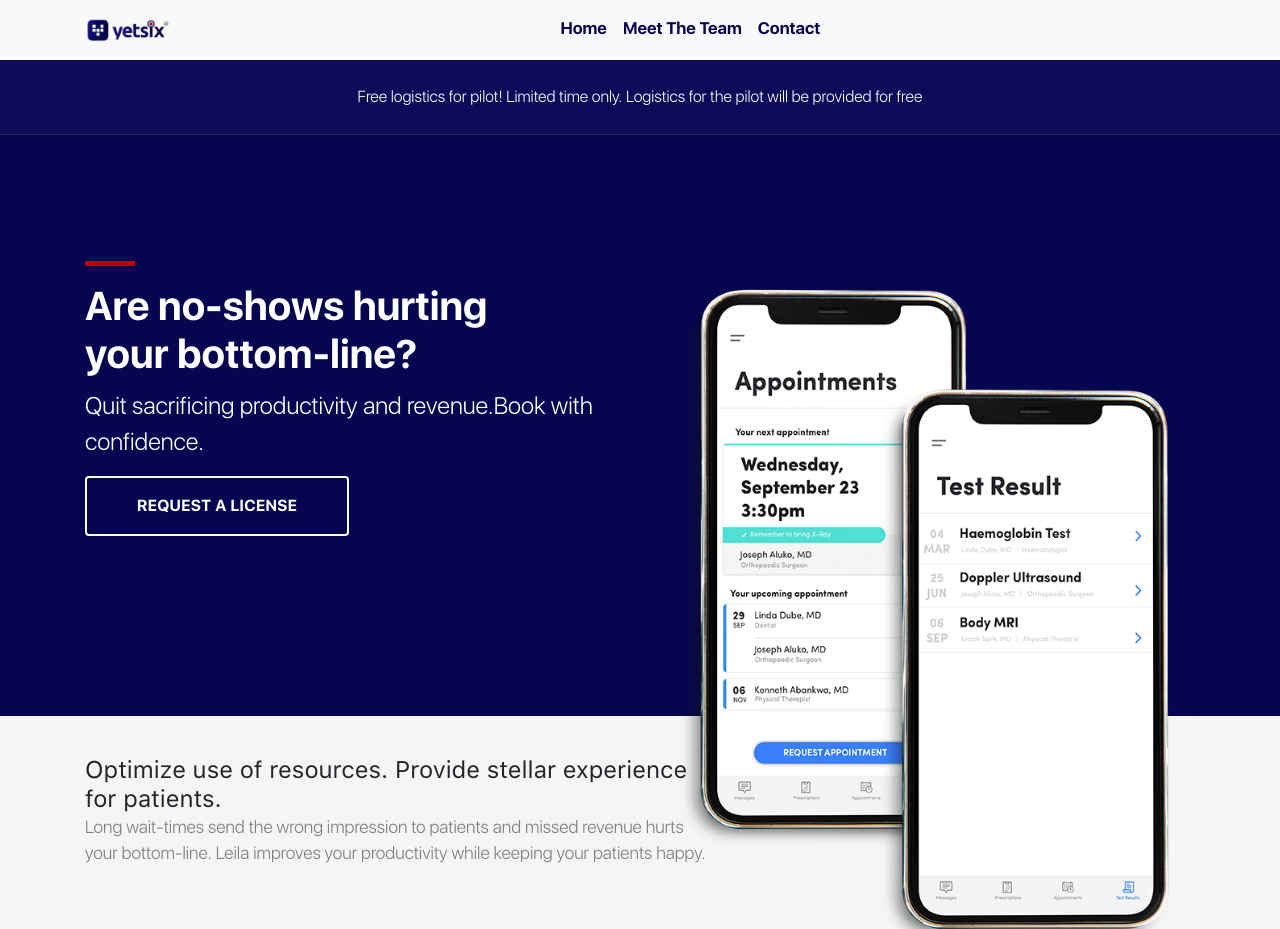
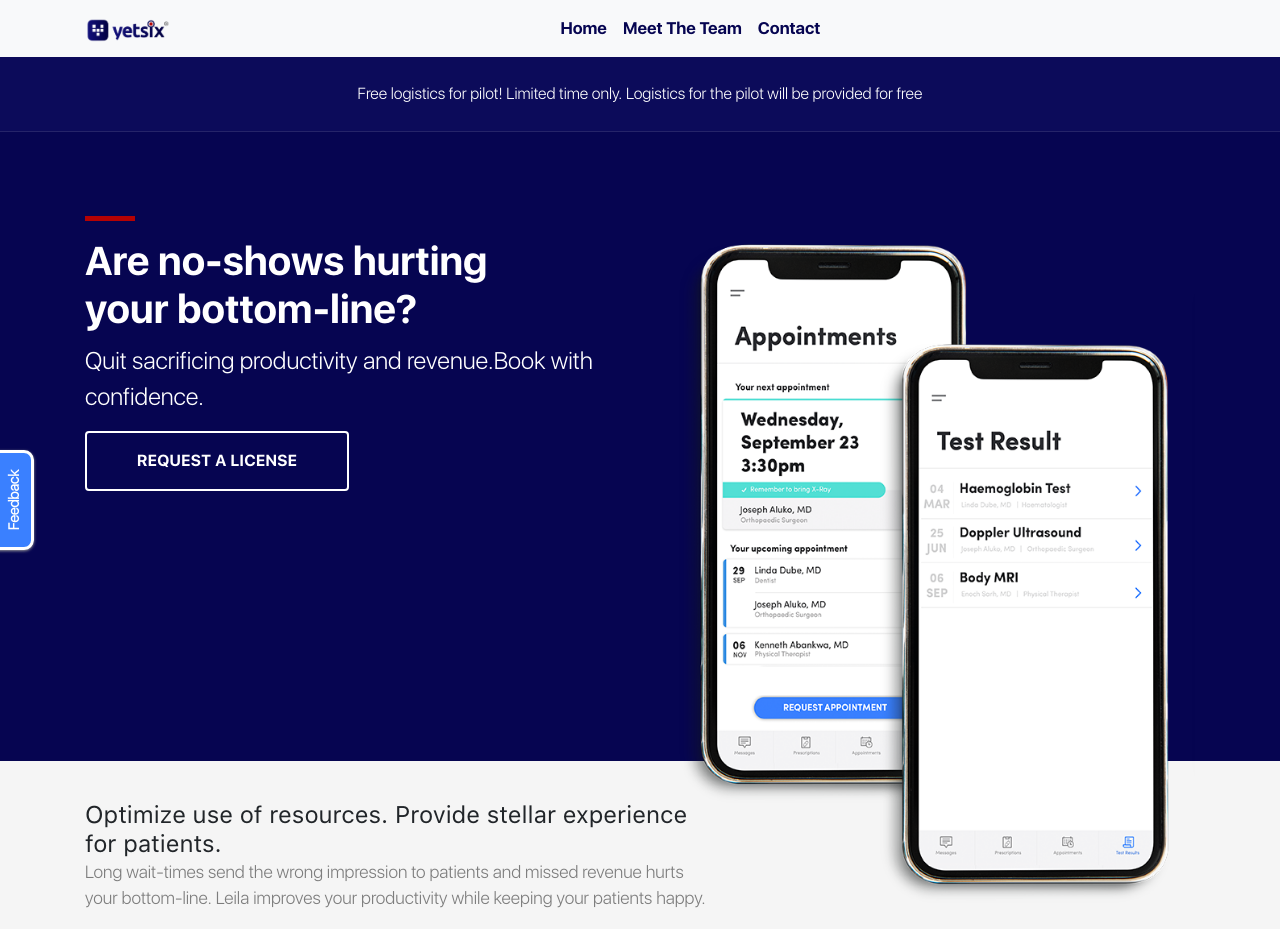
Before and after one commit to mcofie/yetsix, a plain HTML site: page index.html in a window 1280 px wide. Shown: the top 929 px of the page. Drawn offline with nearby package versions, Linux system fonts and the light colour scheme.

Commit message:
added feedback button to website

```diff
--- a/assets/css/app.scss
+++ b/assets/css/app.scss
@@ -83,7 +83,12 @@ h1, h2, h3, h5, h4, h6, nav a {
   color: #FFF;
   background-color: #0c0b5a;
   border: none;
-  border-bottom: 1px solid #2d2d2d;
+  border-bottom: 1px solid #252469;
+}
+
+.list-group-item {
+  padding: .45rem 1rem;
+  border: 1px solid rgba(0, 0, 0, 0.05);
 }
 
 nav {
@@ -96,6 +101,34 @@ nav {
     }
   }
 }
+
+
+.feedback-button {
+  height: 40px;
+  border: solid 3px #FFF;
+  background: #3a80ff;
+  width: 100px;
+  line-height: 32px;
+  border-radius: 0 0 10px 10px;
+  -webkit-transform: rotate(-90deg);
+  font-weight: 600;
+  color: white;
+  transform: rotate(-90deg);
+  -ms-transform: rotate(-90deg);
+  -moz-transform: rotate(-90deg);
+  text-align: center;
+  font-size: 0.9em;
+  position: fixed;
+  left: -36px;
+  top: 45%;
+  z-index: 999;
+  box-shadow: -1px 0px 3px 0px #989898;
+}
+
+button:focus {
+  outline: none;
+}
+
 
 primary:not(:disabled):not(.disabled).active, .btn-primary:not(:disabled):not(.disabled):active, .show > .btn-primary.dropdown-toggle,
 .btn-primary.focus, .btn-primary:focus, .btn-primary:hover {
@@ -179,7 +212,7 @@ footer {
 
 .top-section {
   background-color: $primary-color;
-  padding: 30px 0;
+  padding: 120px 0;
   color: #FFF;
   border-bottom: 1px solid $light-grey;
   margin-bottom: -350px;
@@ -319,6 +352,10 @@ button, a {
       padding-top: 10px !important;
     }
   }
+
+  .feedback-button {
+    top: 60%;
+  }
 }
 
 
@@ -334,6 +371,10 @@ button, a {
     & p {
       font-size: 1.3em;
     }
+  }
+
+  .feedback-button {
+    top: 60%;
   }
 }
 
--- a/index.html
+++ b/index.html
@@ -12,9 +12,13 @@
     <link rel="icon" href="assets/imgs/yetsix-favicon.png">
 </head>
 <body>
+<a href="request-a-license.html">
+    <button id="popup" class="feedback-button">Feedback</button>
+</a>
 <header>
     <div class="container">
-        <nav class="navbar navbar-expand-lg navbar-light bg-light fixed-top">
+        <div class="navbar-expand-lg navbar-light bg-light fixed-top">
+            <nav class="navbar">
                 <div class="container">
                     <a class="navbar-brand" href="index.html">
                         <img src="assets/imgs/yetsix-logo.png" class="img-fluid" style="height: 25px;"/>
@@ -47,15 +51,17 @@
                     </div>
                 </div>
             </nav>
-    </div>
-</header>
-<div class="alert alert-warning alert-dismissible fade show" role="alert" style="margin-top: 60px; padding: 25px 0;">
+            <div class="alert alert-warning alert-dismissible fade show" role="alert"
+                 style="margin-top: 0px; padding: 25px 0;">
                 <div class="container text-center">
                     <p style="margin-bottom: 0;">
                         Free logistics for pilot! Limited time only. Logistics for the pilot will be provided for free
                     </p>
                 </div>
             </div>
+        </div>
+    </div>
+</header>
 <div class="top-section">
     <div class="container">
         <div class="row justify-content-start text-left">
@@ -316,7 +322,7 @@
     <div class="d-sm-block d-md-none">
         <div class="container">
             <div class="accordion" id="accordionExample">
-                <div class="card">
+                <div class="card" style="padding: 10px 0;">
                     <div class="card-header" id="headingOne">
                         <div class="row" data-toggle="collapse" data-target="#collapseOne"
                              aria-expanded="false" aria-controls="collapseOne">
@@ -346,7 +352,7 @@
                 </div>
             </div>
             <div class="accordion" id="accordionExampleTwo">
-                <div class="card">
+                <div class="card" style="padding: 10px 0;">
                     <div class="card-header" id="headingTwo">
                         <div class="row" data-toggle="collapse" data-target="#collapseTwo"
                              aria-expanded="false" aria-controls="collapseTwo">
@@ -375,8 +381,8 @@
                 </div>
             </div>
             <div class="accordion" id="accordionExampleThree">
-                <div class="card">
-                    <div class="card-header" id="headingThree">
+                <div class="card" style="padding: 10px 0;">
+                    <div class="card-header" id="headingThree" style="border:none;">
                         <div class="row" data-toggle="collapse" data-target="#collapseThree"
                              aria-expanded="false" aria-controls="collapseThree">
                             <div class="col-9" style="padding-left: 0;">
```
Also changed, not shown: meet-the-team.html (+3 -2 lines), assets/css/app.css, 1 other file. Lines whose indentation alone changed are shown as unchanged.
